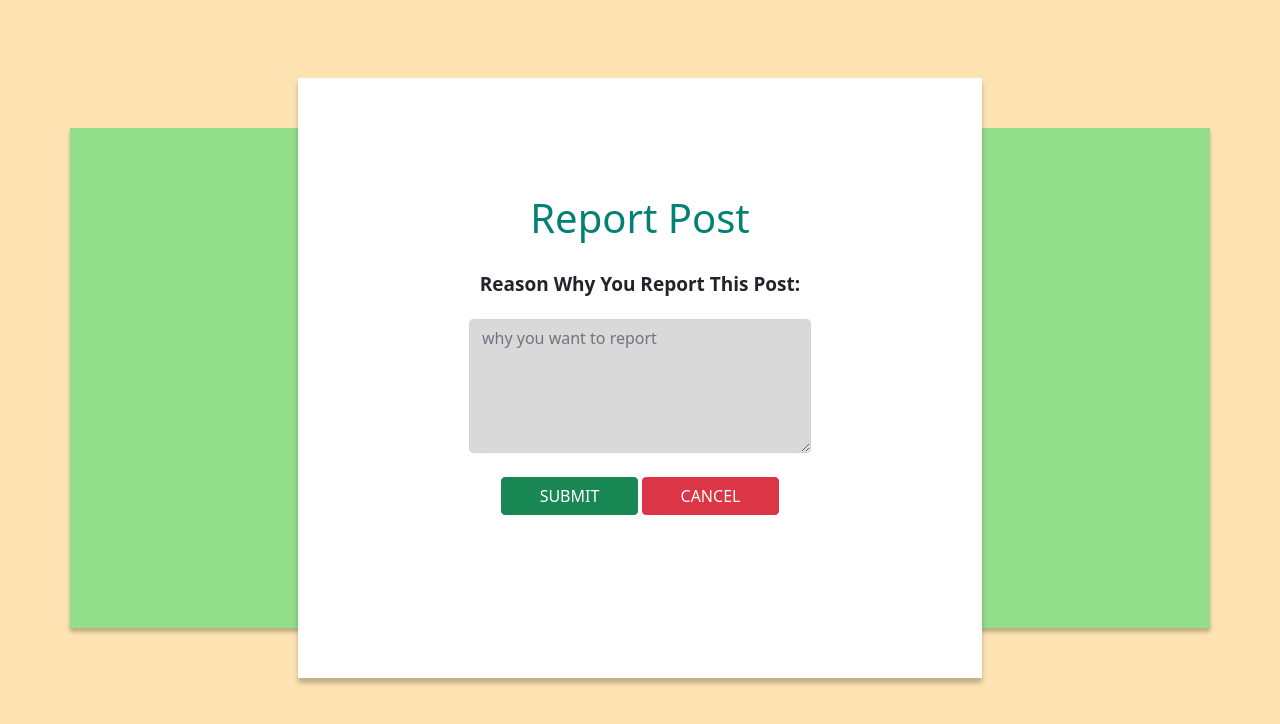
After one commit to GOG1071/SWP391-Project-Group5, a Flask app: template flaskr/templates/report_post.html in a window 1280 px wide. The commit adds this page. Shown: the top 724 px of the page. Run offline with Flask 3, Linux system fonts and the light colour scheme; the template is opened without the code that fills it, so the values that code supplies are empty.

Commit message:
fix lại code
fix lại code cho database mới
thêm template cho report post

```diff
--- a/flaskr/controllers/post.py
+++ b/flaskr/controllers/post.py
@@ -1,5 +1,6 @@
 
 
+from importlib.resources import contents
 from models.post import  Post
 from models.model import db
 from flask import Flask,redirect,url_for,json,render_template,request,session,flash
@@ -38,7 +39,7 @@ def update_post():
         db.session.delete(post)
         db.session.commit()
 
-        post = Post(id = request.form['id'],caption = request.form['caption'],image = request.form['image'],author_id = request.form['author_id'])
+        post = Post(id = request.form['id'],content = request.form['caption'],author_id = request.form['author_id'])
         db.session.add(post)
         db.session.commit()
 
--- a/flaskr/controllers/user.py
+++ b/flaskr/controllers/user.py
@@ -23,6 +23,7 @@ def login():
     if query:
         session['user'] = query.username
         session['id'] = query.id
+        session['role'] = query.role
 
         return redirect(url_for("user_router.home"))
     flash("Your account doesn't exist","info")
--- /dev/null
+++ b/flaskr/static/css/report_post.css
@@ -0,0 +1,41 @@
+body{
+    background-color: #FFE3B3;
+    display: flexbox;
+    justify-content: center;
+    align-items:  center;
+}
+.container{
+    background: #92DE8B;
+    box-shadow: 0px 4px 4px rgba(0, 0, 0, 0.25);
+    margin-top: 10%;
+    padding: 0px;
+    height: 500px;
+}
+
+.reason{
+    margin-left: auto;
+    margin-right: auto;
+    width: 50%;
+}
+label{
+    font-size: 19px;
+    font-weight: bold;
+    padding: 20px;
+}
+.cover_form{
+    width: 60%;
+    margin-right: auto;
+    margin-left: auto;
+    position: relative;
+    height: 120%;
+    bottom: 10%;
+    box-shadow: 0px 5px 5px rgba(0, 0, 0, 0.25);
+
+}
+h1{
+    padding-top: 17%;
+
+}
+button{
+    width: 20%;
+}
--- /dev/null
+++ b/flaskr/templates/report_post.html
@@ -0,0 +1,33 @@
+<!DOCTYPE html>
+<html lang="en">
+<head>
+    <meta charset="UTF-8">
+    <meta http-equiv="X-UA-Compatible" content="IE=edge">
+    <meta name="viewport" content="width=device-width, initial-scale=1.0">
+    <link href="https://cdn.jsdelivr.net/npm/bootstrap@5.1.3/dist/css/bootstrap.min.css" rel="stylesheet">
+    <script src="https://cdn.jsdelivr.net/npm/bootstrap@5.1.3/dist/js/bootstrap.bundle.min.js"></script>
+    <link rel="stylesheet" href="../static/css/report_post.css">
+    <title>Report Post</title>
+</head>
+<body >
+
+    <div class="container">
+        <div style="background-color: #FFFFFF ;" class="cover_form">
+        <h1 class="text-center text-capitalize" style="color: #028174;"> Report post </h1>
+
+
+        <form action="" class="text-center">
+
+
+           <label for="reason" class="text-capitalize"> reason why you report this post:</label>
+           <textarea rows="5" type="text" name="reason" id="reason" class="form-control reason" style="background-color: #D9D9D9;" placeholder="why you want to report"></textarea>
+            <br>
+            <input type="text" name="post_id" value="" hidden>
+            <button type="submit" class="btn btn-success text-uppercase" > submit </button>
+            <a href="" class="" > <button type="button" class="btn btn-danger text-uppercase" > cancel  </button></a>
+        </form>
+        </div>
+    </div>
+
+</body>
+</html>
--- a/flaskr/templates/update.html
+++ b/flaskr/templates/update.html
@@ -16,9 +16,7 @@
     <form action="./update_post" method="POST">
         id: <input type="text" class="form-control" value="{{post.id}}" name="id" readonly>
         <br>
-        caption: <input type="text" class="form-control" value="{{post.caption}}" name="caption">
-        <br>
-        image: <input type="text" class="form-control" value="{{post.image}}" name="image">
+        caption: <input type="text" class="form-control" value="{{post.content}}" name="caption">
         <br>
         author id: <input type="text" class="form-control" value="{{post.author_id}}" name="author_id" readonly>
         <br>
```
